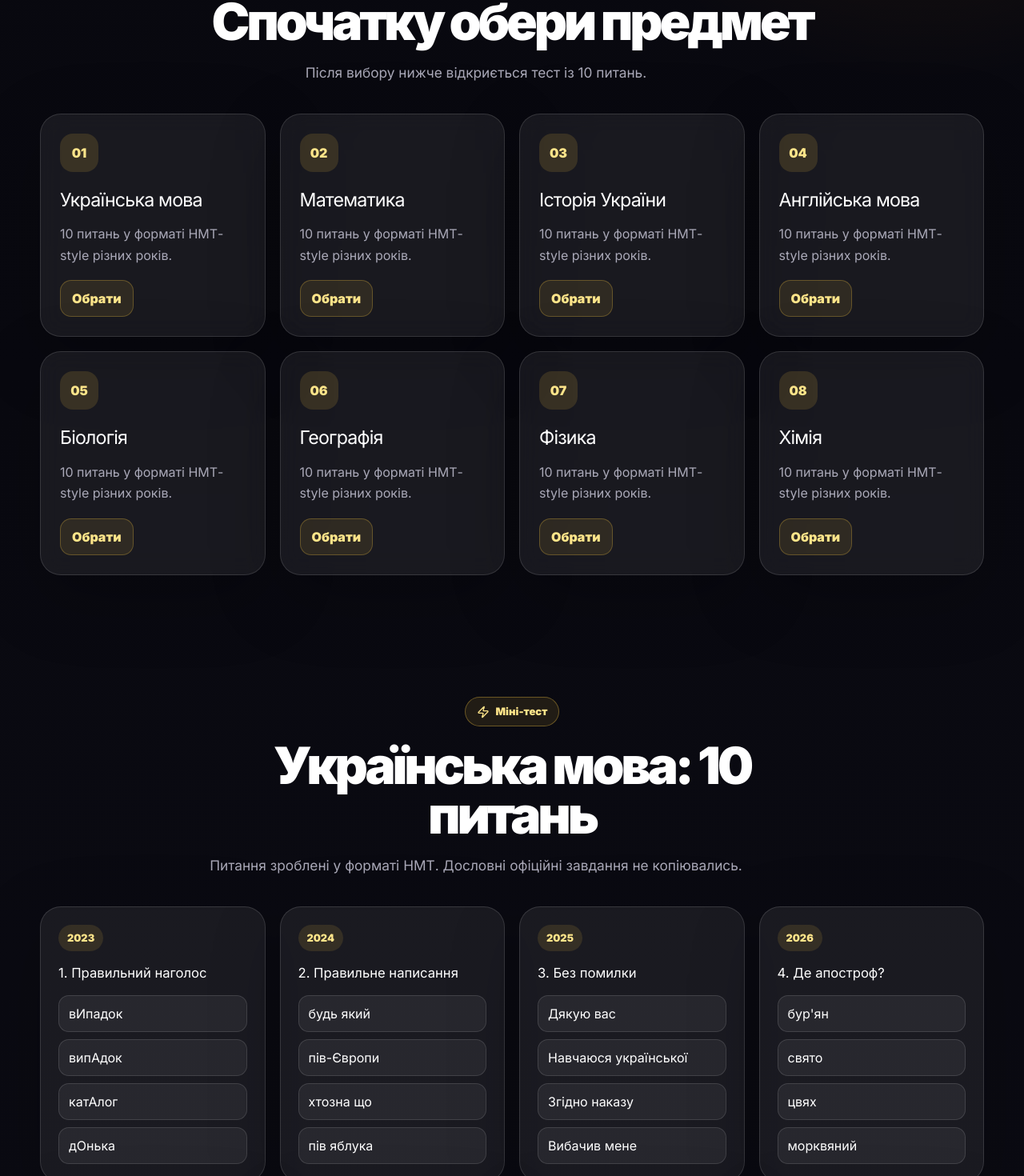
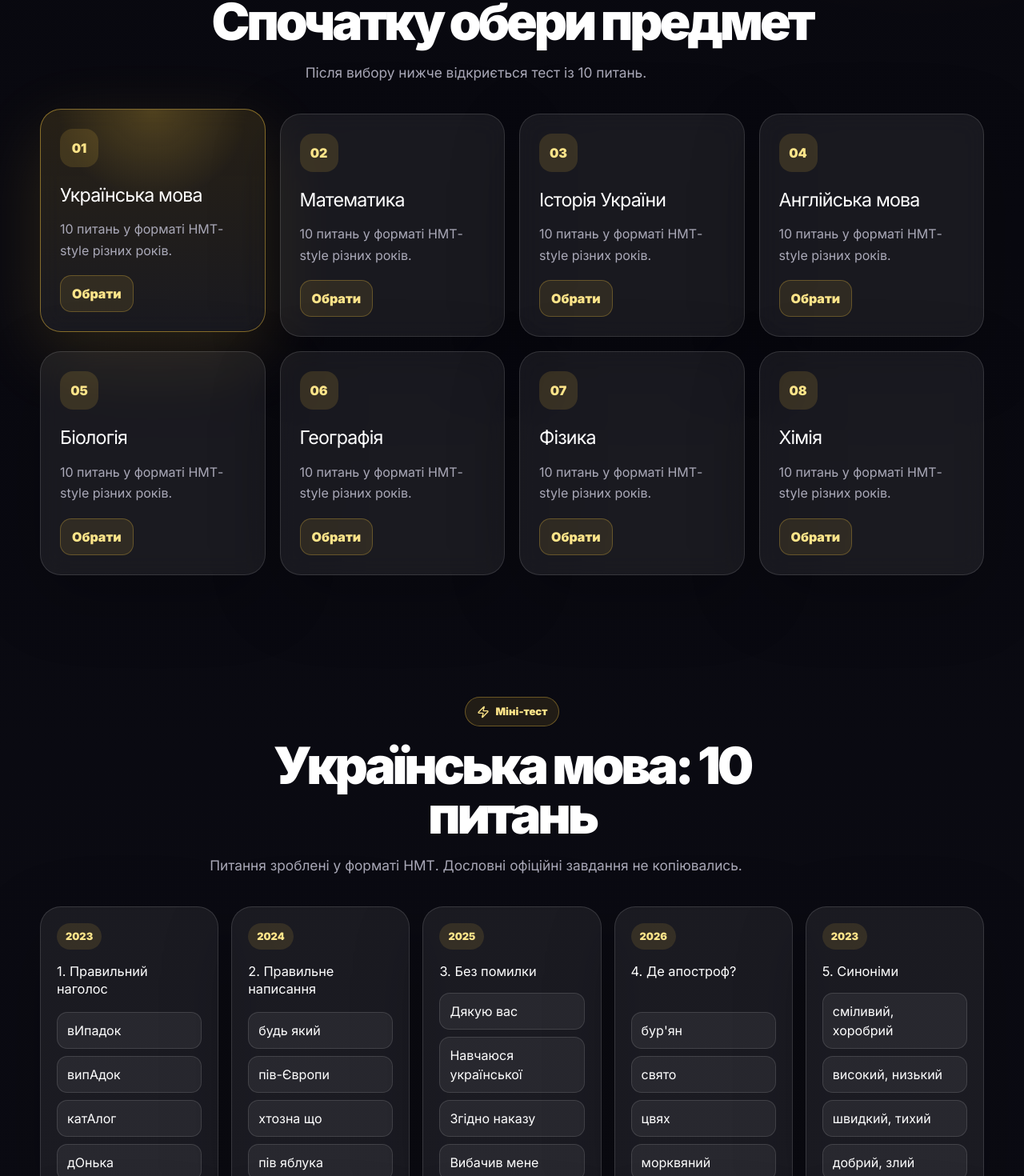
Before and after one commit to b69707215-netizen/nmthub, a React (Vite) app in the folder packages/web/: page / in a window 1280 px wide. Shown: the part 1026-2496 px from the top of the page at 80% size. Built offline with nearby package versions, Linux system fonts and the light colour scheme.

Commit message:
Polish rich quiz and pricing styles

```diff
--- a/packages/web/src/web/site-plus.css
+++ b/packages/web/src/web/site-plus.css
@@ -23,30 +23,16 @@
   animation-delay: -4s;
 }
 
-.float-in {
-  animation: floatIn 0.72s ease both;
-}
-
-.reveal-up {
-  animation: revealUp 0.82s ease both;
-}
-
-.delay-1 {
-  animation-delay: 0.12s;
-}
-
-.delay-2 {
-  animation-delay: 0.24s;
-}
-
-.pulse-score {
-  animation: pulseScore 2.8s ease-in-out infinite;
-}
+.float-in { animation: floatIn 0.72s ease both; }
+.reveal-up { animation: revealUp 0.82s ease both; }
+.delay-1 { animation-delay: 0.12s; }
+.delay-2 { animation-delay: 0.24s; }
+.pulse-score { animation: pulseScore 2.8s ease-in-out infinite; }
 
 .interactive-card {
   position: relative;
   overflow: hidden;
-  transition: transform 0.22s ease, border-color 0.22s ease, background 0.22s ease;
+  transition: transform 0.22s ease, border-color 0.22s ease, background 0.22s ease, box-shadow 0.22s ease;
 }
 
 .interactive-card::after {
@@ -54,20 +40,21 @@
   position: absolute;
   inset: -1px;
   opacity: 0;
-  background: radial-gradient(circle at var(--x, 50%) var(--y, 50%), rgba(245, 197, 66, 0.18), transparent 34%);
+  background: radial-gradient(circle at 50% 0%, rgba(245, 197, 66, 0.2), transparent 38%);
   transition: opacity 0.25s ease;
   pointer-events: none;
 }
 
-.interactive-card:hover {
+.interactive-card:hover,
+.active-subject {
   transform: translateY(-6px);
-  border-color: rgba(245, 197, 66, 0.38);
-  background: rgba(255, 255, 255, 0.085);
+  border-color: rgba(245, 197, 66, 0.48) !important;
+  background: linear-gradient(180deg, rgba(245, 197, 66, 0.13), rgba(255, 255, 255, 0.07)) !important;
+  box-shadow: 0 28px 90px rgba(245, 197, 66, 0.14);
 }
 
-.interactive-card:hover::after {
-  opacity: 1;
-}
+.interactive-card:hover::after,
+.active-subject::after { opacity: 1; }
 
 .subject button {
   margin-top: 18px;
@@ -80,24 +67,22 @@
   font-weight: 900;
 }
 
-.tests-section {
-  position: relative;
-}
+.tests-section { position: relative; }
 
 .quiz-grid {
   display: grid;
-  grid-template-columns: repeat(4, minmax(0, 1fr));
-  gap: 18px;
+  grid-template-columns: repeat(5, minmax(0, 1fr));
+  gap: 16px;
 }
 
 .quiz-card {
   display: flex;
   flex-direction: column;
   gap: 16px;
-  min-height: 270px;
+  min-height: 255px;
   border: 1px solid var(--line);
   border-radius: 26px;
-  padding: 22px;
+  padding: 20px;
   background: rgba(255, 255, 255, 0.065);
   box-shadow: 0 26px 90px rgba(0, 0, 0, 0.22);
   transition: transform 0.22s ease, border-color 0.22s ease, background 0.22s ease;
@@ -139,7 +124,7 @@
 
 .quiz-card h3 {
   margin: 0;
-  font-size: 1.04rem;
+  font-size: 1.02rem;
   line-height: 1.35;
 }
 
@@ -175,79 +160,63 @@
   border: 1px solid rgba(245, 197, 66, 0.22);
 }
 
-.form button:disabled {
-  opacity: 0.7;
-  cursor: wait;
+.rich-prices {
+  grid-template-columns: repeat(4, minmax(0, 1fr)) !important;
 }
 
+.price {
+  overflow: hidden;
+}
+
+.price::before {
+  content: "";
+  position: absolute;
+  inset: 0;
+  opacity: 0;
+  background: linear-gradient(135deg, rgba(245,197,66,.16), transparent 45%);
+  transition: opacity .25s ease;
+}
+
+.price:hover::before,
+.price.featured::before { opacity: 1; }
+
+.price strong {
+  text-shadow: 0 0 28px rgba(245, 197, 66, 0.35);
+}
+
+.form button:disabled { opacity: 0.7; cursor: wait; }
+
 @keyframes revealUp {
-  from {
-    opacity: 0;
-    transform: translateY(22px);
-  }
-  to {
-    opacity: 1;
-    transform: translateY(0);
-  }
+  from { opacity: 0; transform: translateY(22px); }
+  to { opacity: 1; transform: translateY(0); }
 }
 
 @keyframes floatIn {
-  from {
-    opacity: 0;
-    transform: translateY(-16px) scale(0.98);
-  }
-  to {
-    opacity: 1;
-    transform: translateY(0) scale(1);
-  }
+  from { opacity: 0; transform: translateY(-16px) scale(0.98); }
+  to { opacity: 1; transform: translateY(0) scale(1); }
 }
 
 @keyframes orbMove {
-  from {
-    transform: translate3d(0, 0, 0) scale(1);
-  }
-  to {
-    transform: translate3d(34px, 26px, 0) scale(1.12);
-  }
+  from { transform: translate3d(0, 0, 0) scale(1); }
+  to { transform: translate3d(34px, 26px, 0) scale(1.12); }
 }
 
 @keyframes pulseScore {
-  0%, 100% {
-    box-shadow: inset 0 0 28px rgba(245, 197, 66, 0.13), 0 0 42px rgba(245, 197, 66, 0.22);
-  }
-  50% {
-    box-shadow: inset 0 0 32px rgba(245, 197, 66, 0.23), 0 0 66px rgba(245, 197, 66, 0.38);
-  }
+  0%, 100% { box-shadow: inset 0 0 28px rgba(245, 197, 66, 0.13), 0 0 42px rgba(245, 197, 66, 0.22); }
+  50% { box-shadow: inset 0 0 32px rgba(245, 197, 66, 0.23), 0 0 66px rgba(245, 197, 66, 0.38); }
 }
 
-@media (max-width: 1020px) {
-  .quiz-grid {
-    grid-template-columns: repeat(2, minmax(0, 1fr));
-  }
+@media (max-width: 1180px) {
+  .quiz-grid { grid-template-columns: repeat(3, minmax(0, 1fr)); }
+  .rich-prices { grid-template-columns: repeat(2, minmax(0, 1fr)) !important; }
 }
 
 @media (max-width: 680px) {
-  .orb {
-    width: 240px;
-    height: 240px;
-  }
-
-  .quiz-grid {
-    grid-template-columns: 1fr;
-  }
-
-  .quiz-card {
-    min-height: auto;
-    border-radius: 22px;
-    padding: 20px;
-  }
+  .orb { width: 240px; height: 240px; }
+  .quiz-grid, .rich-prices { grid-template-columns: 1fr !important; }
+  .quiz-card { min-height: auto; border-radius: 22px; padding: 20px; }
 }
 
 @media (prefers-reduced-motion: reduce) {
-  .orb,
-  .float-in,
-  .reveal-up,
-  .pulse-score {
-    animation: none !important;
-  }
+  .orb, .float-in, .reveal-up, .pulse-score { animation: none !important; }
 }
```
